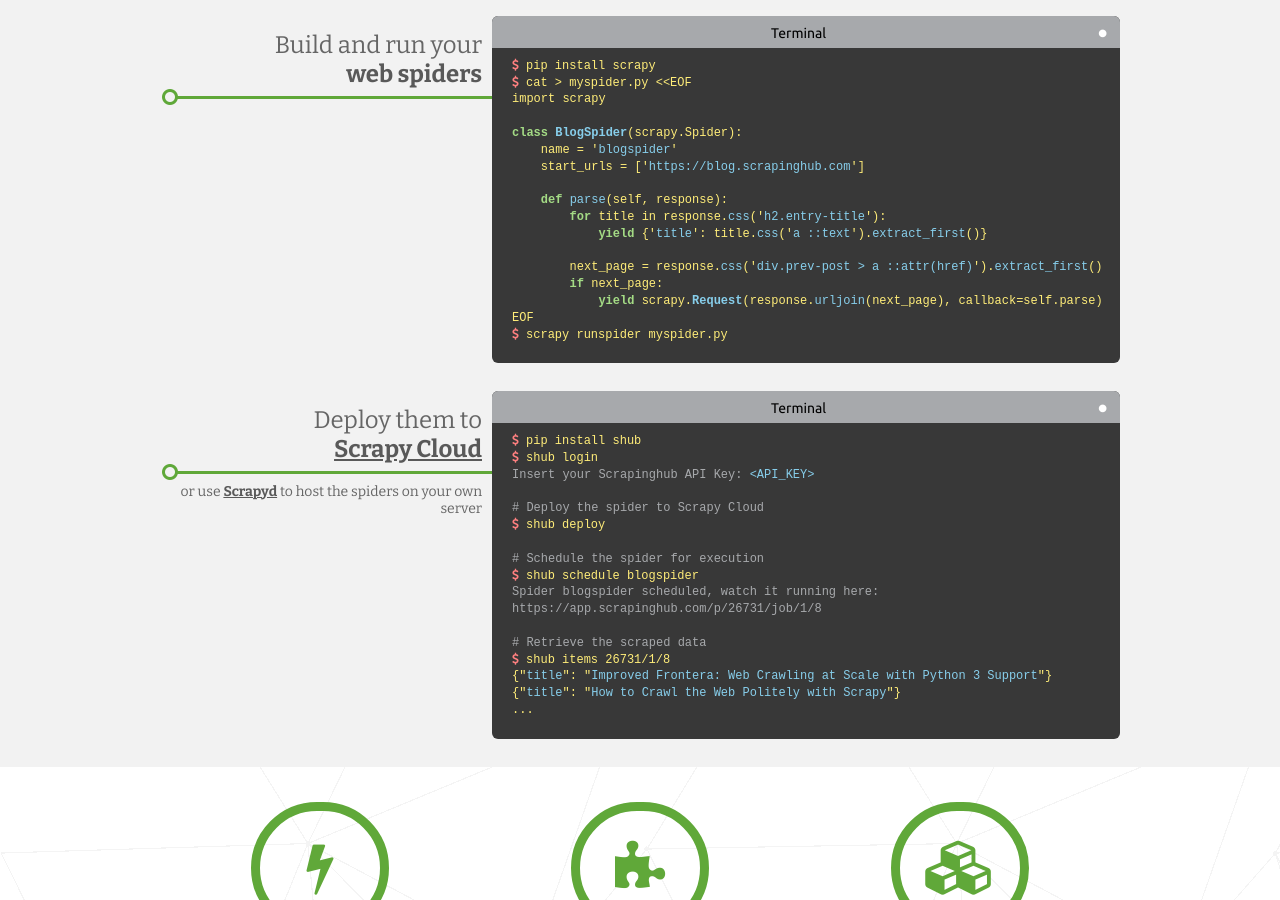
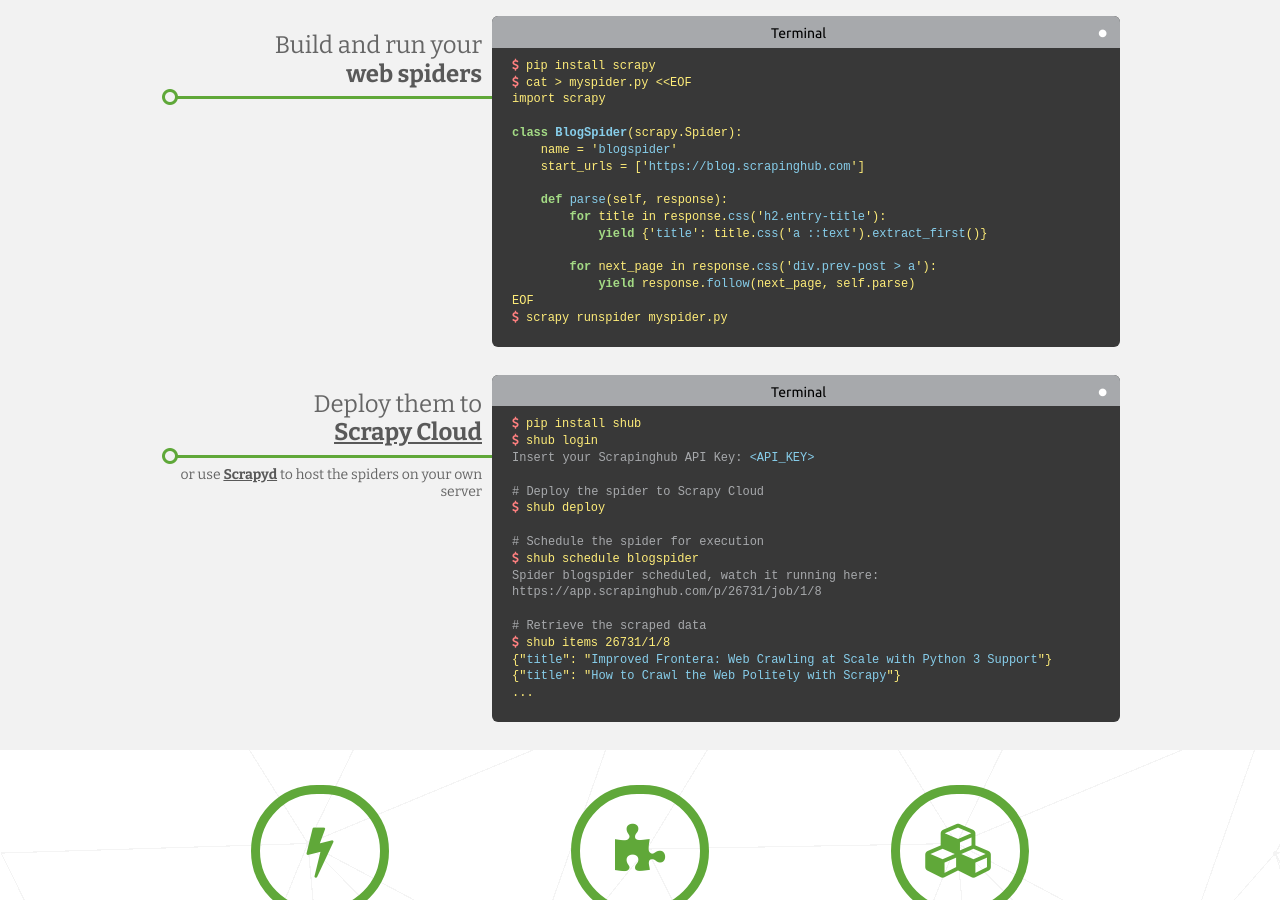
Before and after one commit to scrapy/scrapy.org, a Jekyll site: the page built from index.html, in a window 1280 px wide and 900 px high, scrolled down 350 px. Built offline with Jekyll 4.4.1, drawn with Linux system fonts in a browser that asks for light colours; comment, search, counter and statistics services are not loaded.

Commit message:
Update homepage example for v1.4.0

```diff
--- a/index.html
+++ b/index.html
@@ -47,9 +47,8 @@
         for title in response.css('h2.entry-title'):
             yield {'title': title.css('a ::text').extract_first()}
 
-        next_page = response.css('div.prev-post > a ::attr(href)').extract_first()
-        if next_page:
-            yield scrapy.Request(response.urljoin(next_page), callback=self.parse)
+        for next_page in response.css('div.prev-post > a'):
+            yield response.follow(next_page, self.parse)
 {% endhighlight %}EOF
 <span class="prompt" onselectstart="return false"><i class="fa fa-dollar"></i></span> scrapy runspider myspider.py
 </pre>
```
